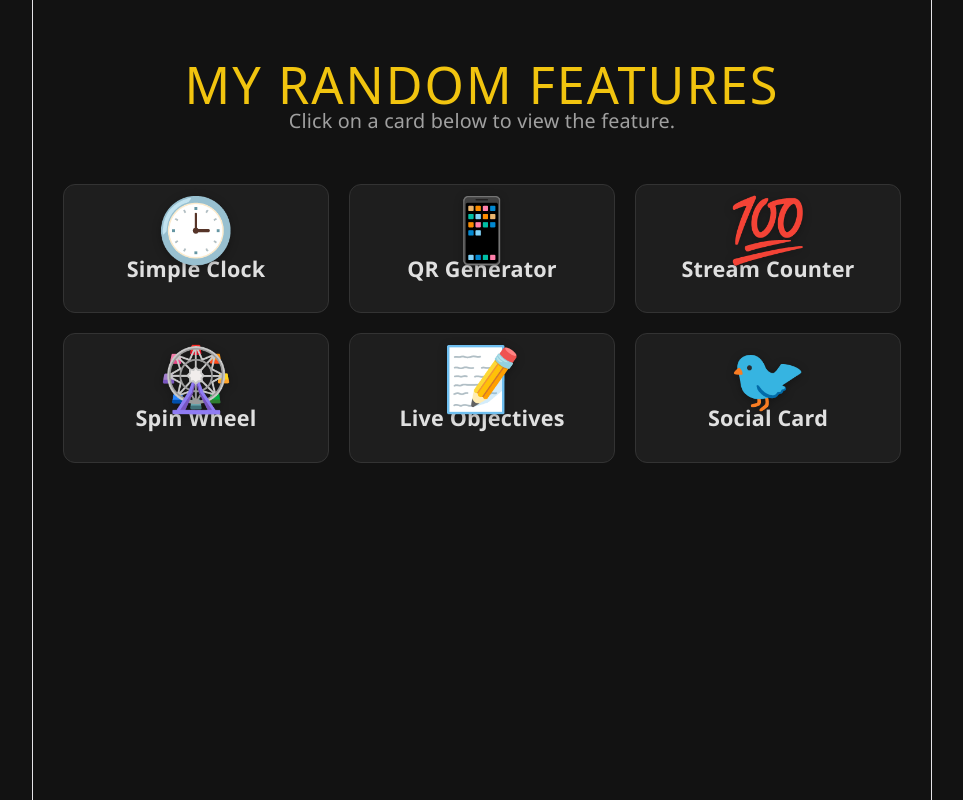
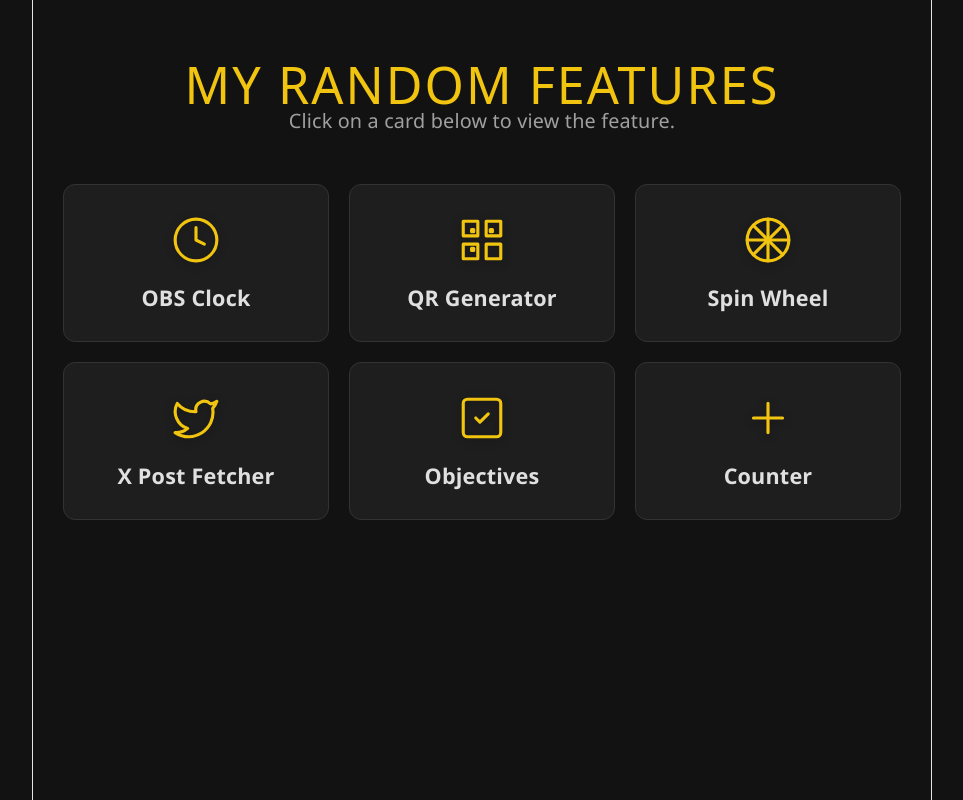
Before and after one commit to zhengheetong/random-feature-app, a React (Vite) app: page /clock in a window 1280 px wide. Shown: the whole page, without its empty margins (158-1121 px from the left). Built offline with nearby package versions, Linux system fonts and the light colour scheme.

Commit message:
update icons

```diff
--- a/src/App.css
+++ b/src/App.css
@@ -79,3 +79,31 @@ body {
   border: 1px solid #2f3336 !important;
   margin: 0 !important;
 }
+
+/* Styling for SVG icons in the menu */
+.feature-icon {
+  width: 50px;
+  height: 50px;
+  margin-bottom: 20px;
+  display: flex;
+  justify-content: center;
+  align-items: center;
+  color: #f1c40f; /* Your signature yellow accent */
+}
+
+.feature-icon svg {
+  width: 100%;
+  height: 100%;
+  stroke: currentColor;
+  fill: none;
+  stroke-width: 1.5;
+  stroke-linecap: round;
+  stroke-linejoin: round;
+}
+
+/* Add a hover effect to the icon itself */
+.feature-card:hover .feature-icon {
+  transform: scale(1.1);
+  color: #ffffff; /* Turns white on hover for a glow effect */
+  transition: all 0.3s ease;
+}
--- a/src/App.jsx
+++ b/src/App.jsx
@@ -15,33 +15,56 @@ function Dashboard() {
       <p className='app-subtitle'>Click on a card below to view the feature.</p>
 
       <div className="cards-grid">
-        {/* We use React Router's <Link> instead of <a> tags so the page doesn't reload */}
+        {/* 1. OBS CLOCK */}
         <Link to="/clock" className="feature-card" style={{ textDecoration: 'none' }}>
-          <div className="feature-icon">🕒</div>
-          <div className="feature-title">Simple Clock</div>
+          <div className="feature-icon">
+            <svg viewBox="0 0 24 24"><circle cx="12" cy="12" r="10"/><polyline points="12 6 12 12 16 14"/></svg>
+          </div>
+          <div className="feature-title">OBS Clock</div>
         </Link>
 
-        <Link to="/qrcode" className="feature-card" style={{ textDecoration: 'none' }}>
-          <div className="feature-icon">📱</div>
+        {/* 2. QR GENERATOR */}
+        <Link to="/qr" className="feature-card" style={{ textDecoration: 'none' }}>
+          <div className="feature-icon">
+            <svg viewBox="0 0 24 24"><rect x="3" y="3" width="7" height="7"/><rect x="14" y="3" width="7" height="7"/><rect x="14" y="14" width="7" height="7"/><rect x="3" y="14" width="7" height="7"/><rect x="7" y="7" width="1" height="1"/><rect x="16" y="7" width="1" height="1"/><rect x="7" y="16" width="1" height="1"/></svg>
+          </div>
           <div className="feature-title">QR Generator</div>
         </Link>
 
-        <Link to="/counter" className="feature-card" style={{ textDecoration: 'none' }}>
-          <div className="feature-icon">💯</div>
-          <div className="feature-title">Stream Counter</div>
+        {/* 3. SPIN WHEEL */}
+        <Link to="/wheel" className="feature-card" style={{ textDecoration: 'none' }}>
+          <div className="feature-icon">
+            <svg viewBox="0 0 24 24"><circle cx="12" cy="12" r="10"/><path d="M12 2v20"/><path d="M2 12h20"/><path d="m4.93 4.93 14.14 14.14"/><path d="m19.07 4.93-14.14 14.14"/></svg>
+          </div>
+          <div className="feature-title">Spin Wheel</div>
         </Link>
 
-        <Link to="/wheel" className="feature-card" style={{ textDecoration: 'none' }}>
-          <div className="feature-icon">🎡</div>
-          <div className="feature-title">Spin Wheel</div>
+        {/* 4. X POST FETCHER */}
+        <Link to="/tweet" className="feature-card" style={{ textDecoration: 'none' }}>
+          <div className="feature-icon">
+            <svg viewBox="0 0 24 24"><path d="M22 4s-.7 2.1-2 3.4c1.6 10-9.4 17.3-18 11.6 2.2.1 4.4-.6 6-2C3 15.5.5 9.6 3 5c2.2 2.6 5.6 4.1 9 4-.9-4.2 4-6.6 7-3.8 1.1 0 3-1.2 3-1.2z"/></svg>
+          </div>
+          <div className="feature-title">X Post Fetcher</div>
         </Link>
+
+        {/* 5. OBJECTIVES LIST */}
         <Link to="/objectives" className="feature-card" style={{ textDecoration: 'none' }}>
-          <div className="feature-icon">📝</div>
-          <div className="feature-title">Live Objectives</div>
+          <div className="feature-icon">
+            {/* Square with Tick SVG */}
+            <svg viewBox="0 0 24 24">
+              <rect x="3" y="3" width="18" height="18" rx="2" />
+              <path d="m9 12 2 2 4-4" />
+            </svg>
+          </div>
+          <div className="feature-title">Objectives</div>
         </Link>
-        <Link to="/tweet" className="feature-card" style={{ textDecoration: 'none' }}>
-          <div className="feature-icon">🐦</div>
-          <div className="feature-title">Social Card</div>
+
+        {/* 6. COUNTER */}
+        <Link to="/counter" className="feature-card" style={{ textDecoration: 'none' }}>
+          <div className="feature-icon">
+            <svg viewBox="0 0 24 24"><path d="M5 12h14"/><path d="M12 5v14"/></svg>
+          </div>
+          <div className="feature-title">Counter</div>
         </Link>
       </div>
     </div>
--- a/src/components/TweetGenerator.jsx
+++ b/src/components/TweetGenerator.jsx
@@ -31,6 +31,7 @@ export default function TweetGenerator() {
       } else {
         setError('Could not find a valid Tweet ID. Make sure it is a full post URL.');
       }
+    // eslint-disable-next-line no-unused-vars
     } catch (err) {
       setError('Please enter a valid URL starting with http:// or https://');
     }
@@ -97,6 +98,7 @@ export default function TweetGenerator() {
       link.href = url;
       link.download = `x-post-${tweetId}.png`;
       link.click();
+    // eslint-disable-next-line no-unused-vars
     } catch (err) {
       setError('Could not download image due to X security restrictions.');
     }
```
